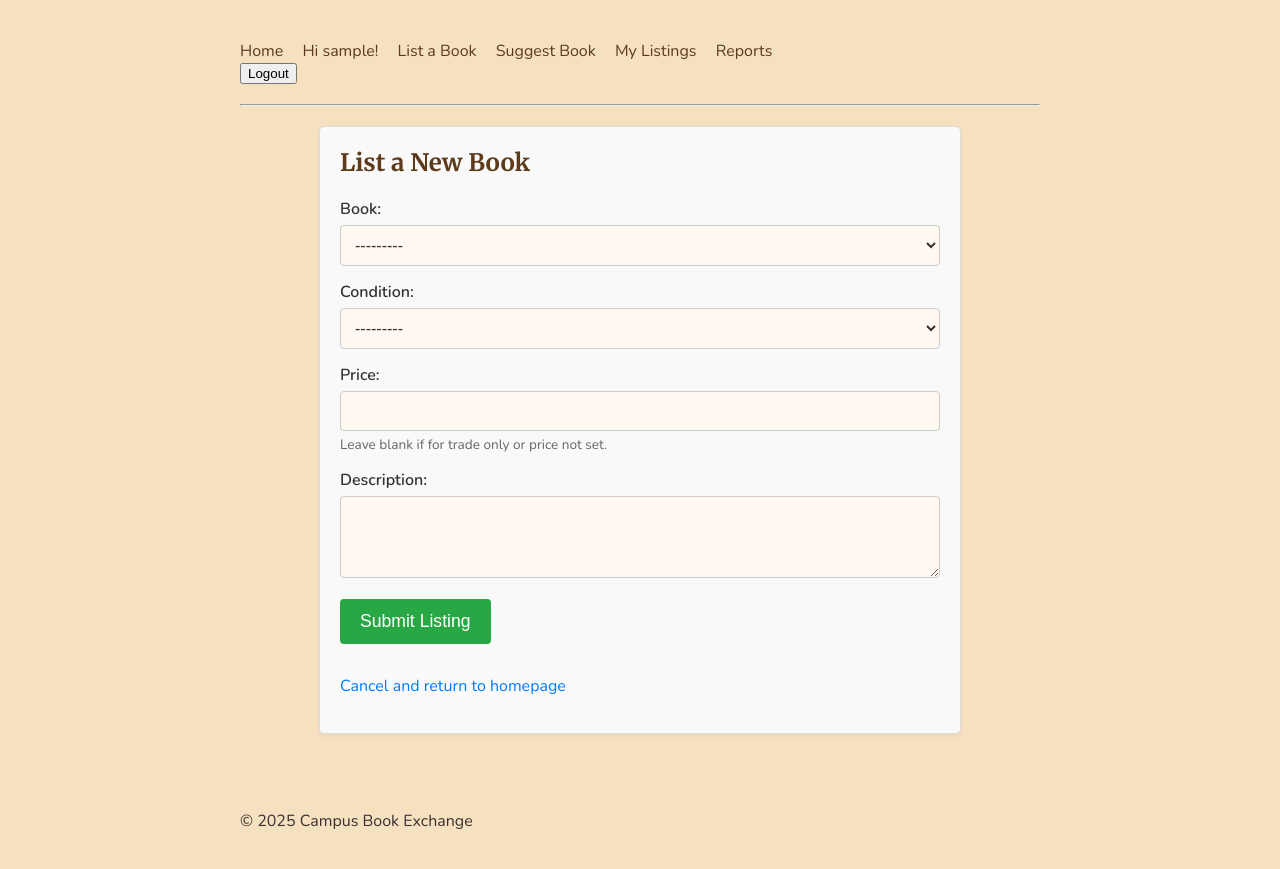
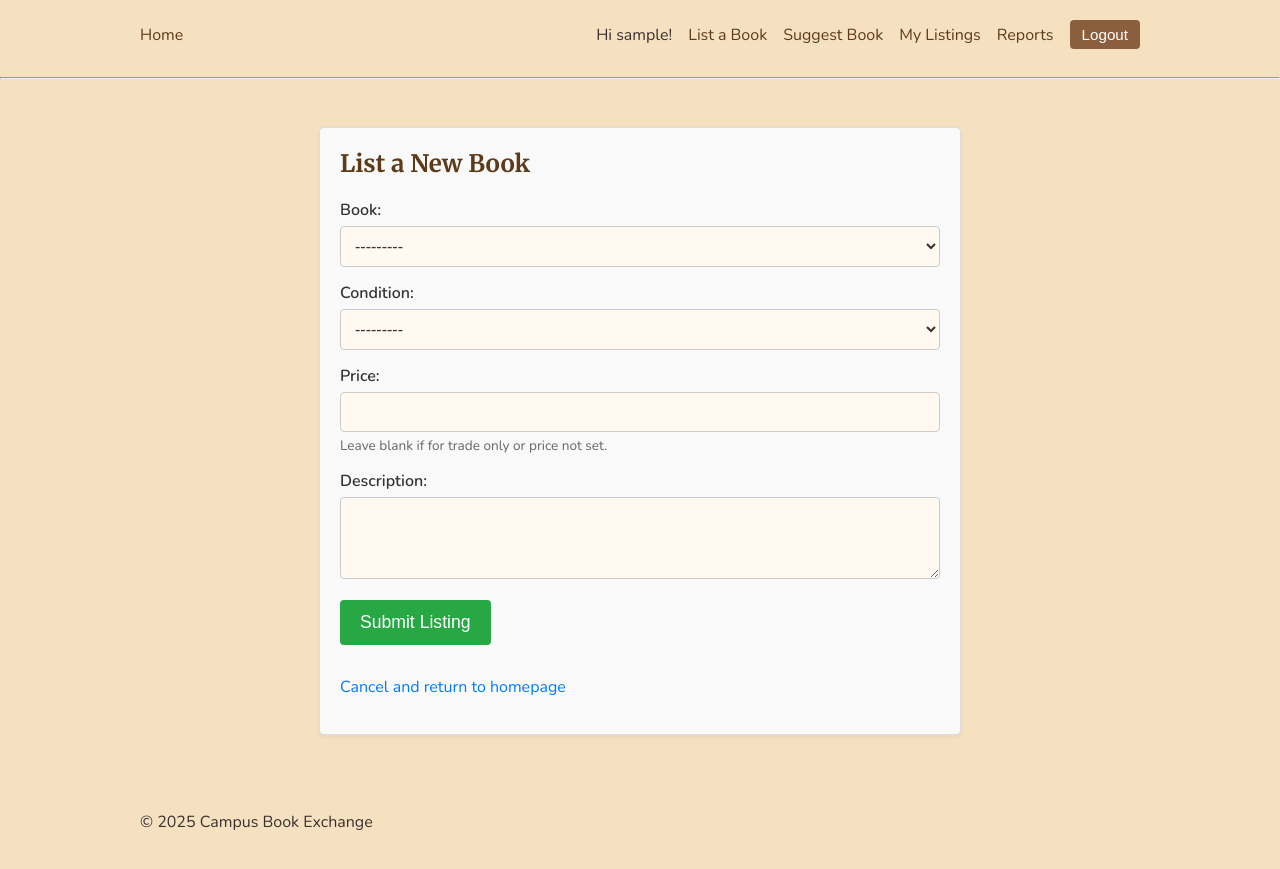
Before and after one commit to omerberkecelik/CampusBookExchange, a Django app: page /listings/new/ in a window 1280 px wide. Before the commit the page ends 829 px from the top, so only its background shows below. Run offline with Django 5.2, Linux system fonts and the light colour scheme; the visitor is signed in with stand-in values (Sample User, id 1); data that the repository does not hold is empty.

Commit message:
Add updated base.html, home.html and style.css for container/layout

```diff
--- a/book_exchange_project/static/css/style.css
+++ b/book_exchange_project/static/css/style.css
@@ -1,30 +1,28 @@
-/* static/css/style.css */
-
-/* 1) Global settings: font stacks and light-brown page background */
+/* 1) Genel stil ve sayfa arka planı */
 body {
   font-family: 'Nunito', sans-serif;
-  background-color: #F5E1C0; /* light warm brown */
-  color: #3B2F2F;            /* dark gray text for contrast */
+  background-color: #F5E1C0;
+  color: #3B2F2F;
   margin: 0;
   padding: 0;
 }
 
-/* 2) Headings use a serif font (“Merriweather”) */
+/* 2) Başlık fontu */
 h1, h2, h3 {
   font-family: 'Merriweather', serif;
-  color: #5D3A1A; /* dark brown headings */
+  color: #5D3A1A;
   margin-top: 0;
 }
 
-/* 3) Container: centers content with some padding */
+/* 3) .container: Kenarlardan boşluk bırakır, içerikleri ortalar */
 .container {
   width: 90%;
-  max-width: 800px;
+  max-width: 1000px;
   margin: 0 auto;
   padding: 20px;
 }
 
-/* 4) Hero section: centers hero image and text */
+/* 4) Hero bölümü */
 .hero {
   text-align: center;
   margin-bottom: 30px;
@@ -36,20 +34,20 @@ h1, h2, h3 {
   margin-bottom: 20px;
 }
 
-/* 5) Inputs (search/filter) */
+/* 5) Giriş alanları (arama, filtre) */
 .input {
   padding: 8px 12px;
   font-size: 1em;
   margin-right: 8px;
-  border: 1px solid #A6896C; /* medium brown border */
+  border: 1px solid #A6896C;
   border-radius: 4px;
-  background-color: #FFF9F1; /* very light beige */
+  background-color: #FFF9F1;
   color: #3B2F2F;
 }
 
-/* 6) Buttons: warm brown tones */
+/* 6) Düğmeler */
 .button {
-  background-color: #8B5F3D; /* medium brown */
+  background-color: #8B5F3D;
   color: #fff;
   padding: 8px 16px;
   border: none;
@@ -57,11 +55,22 @@ h1, h2, h3 {
   cursor: pointer;
   transition: background-color 0.2s ease-in-out;
 }
+
 .button:hover {
-  background-color: #6F452D; /* darker brown on hover */
+  background-color: #6F452D;
 }
 
-/* 7) Card styling: semi-translucent white panels to stand out on brown background */
+/* “Clear” butonu için ayrı renk */
+.clear-button {
+  background-color: #eb984e;
+  margin-left: 8px;
+}
+
+.clear-button:hover {
+  background-color: #d17c2b;
+}
+
+/* 7) Kart (listing) stili */
 .card {
   background-color: white;
   border-radius: 8px;
@@ -75,25 +84,26 @@ h1, h2, h3 {
   color: #5D3A1A;
 }
 
-/* 8) Book icon: dark brown */
+/* 8) Kitap simgesi (varsa) */
 .book-icon {
-  fill: #5D3A1A;   /* for inline SVG */
-  color: #5D3A1A;  /* for font‐icon */
+  fill: #5D3A1A;
+  color: #5D3A1A;
   width: 1.5rem;
   height: 1.5rem;
 }
 
-/* 9) Links: dark brown, underline on hover */
+/* 9) Link stili */
 a {
   color: #5D3A1A;
   text-decoration: none;
 }
+
 a:hover {
   text-decoration: underline;
   color: #3B2715;
 }
 
-/* 10) Form container (used on listing creation page) */
+/* 10) Form konteyner (örneğin kitap ekleme sayfası için) */
 .form-container {
   width: 100%;
   max-width: 600px;
@@ -105,16 +115,17 @@ a:hover {
   box-shadow: 0 2px 5px rgba(0, 0, 0, 0.05);
 }
 
-/* 10a) Form field wrapper */
 .form-field-wrapper {
   margin-bottom: 15px;
 }
+
 .form-field-wrapper label {
   display: block;
   margin-bottom: 5px;
   font-weight: bold;
   color: #3B2F2F;
 }
+
 .form-field-wrapper input[type="text"],
 .form-field-wrapper input[type="number"],
 .form-field-wrapper select,
@@ -128,16 +139,19 @@ a:hover {
   background-color: #FFF9F1;
   color: #3B2F2F;
 }
+
 .form-field-wrapper textarea {
   min-height: 80px;
   resize: vertical;
 }
+
 .form-field-wrapper .help-text {
   display: block;
   font-size: 0.85em;
   color: #666;
   margin-top: 4px;
 }
+
 .form-field-wrapper .error-message {
   color: #D8000C;
   background-color: #FFD2D2;
@@ -148,7 +162,6 @@ a:hover {
   font-size: 0.9em;
 }
 
-/* 10b) Non-field form errors */
 .form-errors-non-field {
   color: #D8000C;
   background-color: #FFD2D2;
@@ -158,7 +171,6 @@ a:hover {
   border-radius: 4px;
 }
 
-/* 10c) Submit button (reuse .button but larger) */
 .submit-button {
   background-color: #8B5F3D;
   color: white;
@@ -169,42 +181,68 @@ a:hover {
   font-size: 1.1em;
   transition: background-color 0.2s ease-in-out;
 }
+
 .submit-button:hover {
   background-color: #6F452D;
 }
 
-/* 11) Cancel link styling */
+/* 11) İptal linki stili */
 .cancel-link {
   display: inline-block;
   margin-top: 15px;
   color: #5D3A1A;
   text-decoration: none;
 }
+
 .cancel-link:hover {
   text-decoration: underline;
 }
 
-/* 12) Navbar styling */
+/* 12) Navbar: .container içinde sol ve sağ bölümler hizalanacak */
 nav {
-  margin: 20px 0;
-  font-size: 1em;
-}
-nav a, nav span {
-  margin-right: 15px;
-  text-decoration: none;
-  color: #5D3A1A;
-}
-nav a:hover {
-  text-decoration: underline;
-  color: #3B2715;
+  background-color: transparent;
 }
 
-/* 13) Django messages styling */
+.nav-container {
+  display: flex;
+  justify-content: space-between;
+  align-items: center;
+}
+
+.nav-right {
+  display: flex;
+  align-items: center;
+  gap: 1rem;
+}
+
+.logout-button {
+  background-color: #8B5F3D;
+  color: #fff;
+  padding: 6px 12px;
+  border: none;
+  border-radius: 4px;
+  cursor: pointer;
+  font-size: 0.95rem;
+  transition: background-color 0.2s ease-in-out;
+}
+
+.logout-button:hover {
+  background-color: #6F452D;
+}
+
+.logout-form {
+  margin: 0;
+  padding: 0;
+  display: inline;
+}
+
+/* 13) Django messages */
 .messages {
   list-style-type: none;
   padding: 0;
   margin: 0 0 15px 0;
 }
+
 .messages li {
   padding: 10px 15px;
   margin-bottom: 10px;
@@ -212,12 +250,14 @@ nav a:hover {
   color: #fff;
   font-size: 0.95em;
 }
+
 .messages li.success { background-color: #28a745; }
 .messages li.error   { background-color: #dc3545; }
 .messages li.warning { background-color: #ffc107; color: #212529; }
 .messages li.info    { background-color: #17a2b8; }
 .messages li.debug   { background-color: #6c757d; }
 
+/* 14) Filtre formundaki arama alanının genişliği */
 .filter-form input[type="text"] {
   width: 300px;
 }
--- a/listings/templates/listings/base.html
+++ b/listings/templates/listings/base.html
@@ -1,29 +1,25 @@
-{# listings/templates/listings/base.html #}
-
 <!DOCTYPE html>
 <html lang="en">
 <head>
   <meta charset="UTF-8" />
   <meta name="viewport" content="width=device-width, initial-scale=1.0" />
   <title>{% block title %}Campus Book Exchange{% endblock %}</title>
-
   {% load static %}
-  <!-- Google Fonts -->
   <link
     href="https://fonts.googleapis.com/css2?family=Merriweather:wght@400;700&family=Nunito:wght@300;400;600&display=swap"
     rel="stylesheet"
   />
-
-  <!-- Our main stylesheet -->
   <link rel="stylesheet" href="{% static 'css/style.css' %}" />
-
   {% block page_styles %}{% endblock %}
 </head>
 <body>
 
-  <div class="container">
   <nav>
+    <div class="container nav-container">
+      <div class="nav-left">
         <a href="{% url 'listings:home' %}">Home</a>
+      </div>
+      <div class="nav-right">
         {% if user.is_authenticated %}
           <span>Hi {{ user.username }}!</span>
           <a href="{% url 'listings:create_listing' %}">List a Book</a>
@@ -32,12 +28,14 @@
           <a href="{% url 'listings:reports' %}">Reports</a>
           <form class="logout-form" method="post" action="{% url 'logout' %}">
             {% csrf_token %}
-          <button type="submit">Logout</button>
+            <button type="submit" class="logout-button">Logout</button>
           </form>
         {% else %}
           <a href="{% url 'login' %}">Login</a>
           <a href="{% url 'listings:register' %}">Register</a>
         {% endif %}
+      </div>
+    </div>
   </nav>
 
   <hr />
@@ -52,10 +50,9 @@
     </ul>
   {% endif %}
 
-    <main>
+  <main class="container">
     {% block content %}{% endblock %}
   </main>
-  </div>
 
   <footer>
     <div class="container">
```
Also changed, not shown: listings/templates/listings/home.html (+8 -17 lines). Lines whose indentation alone changed are shown as unchanged.
